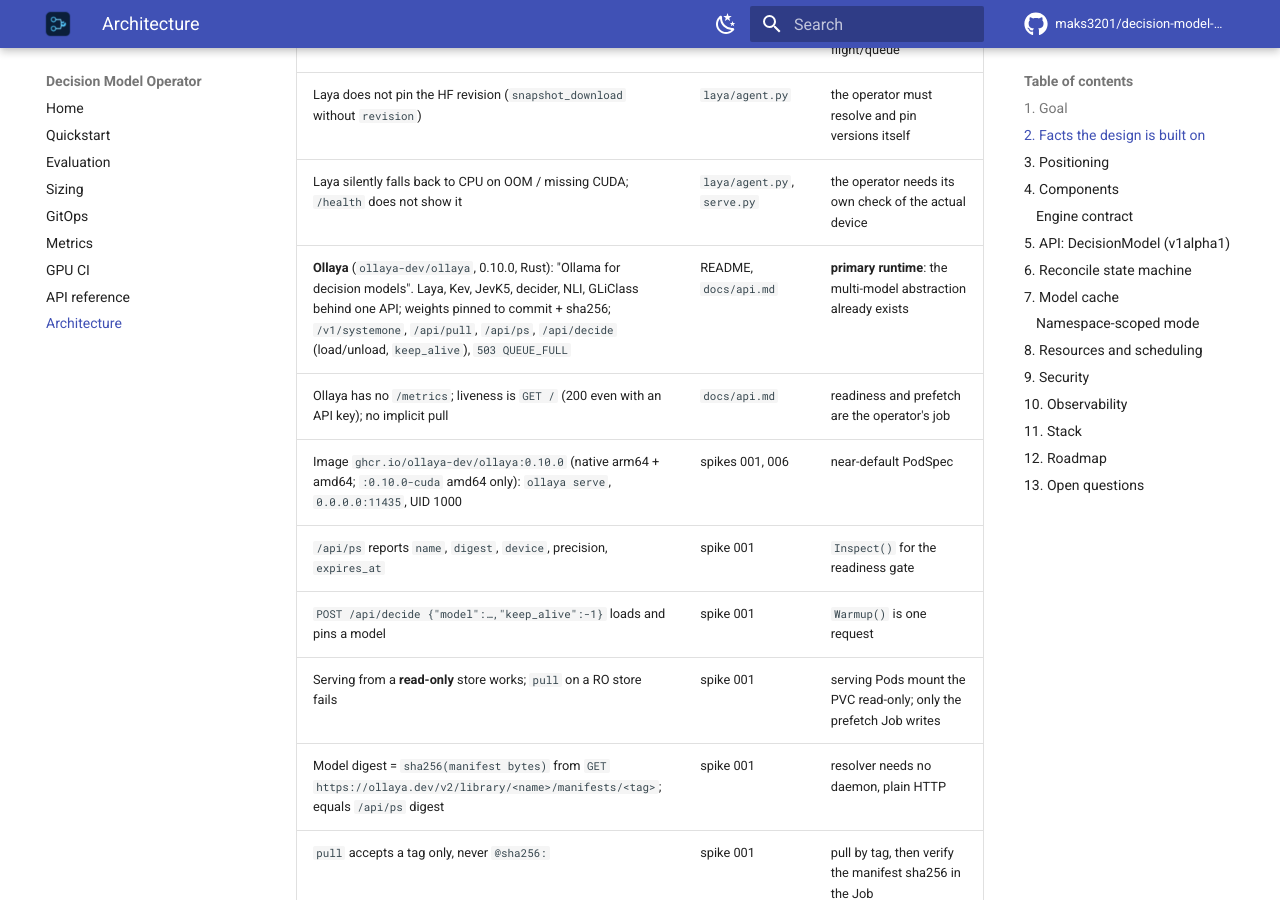
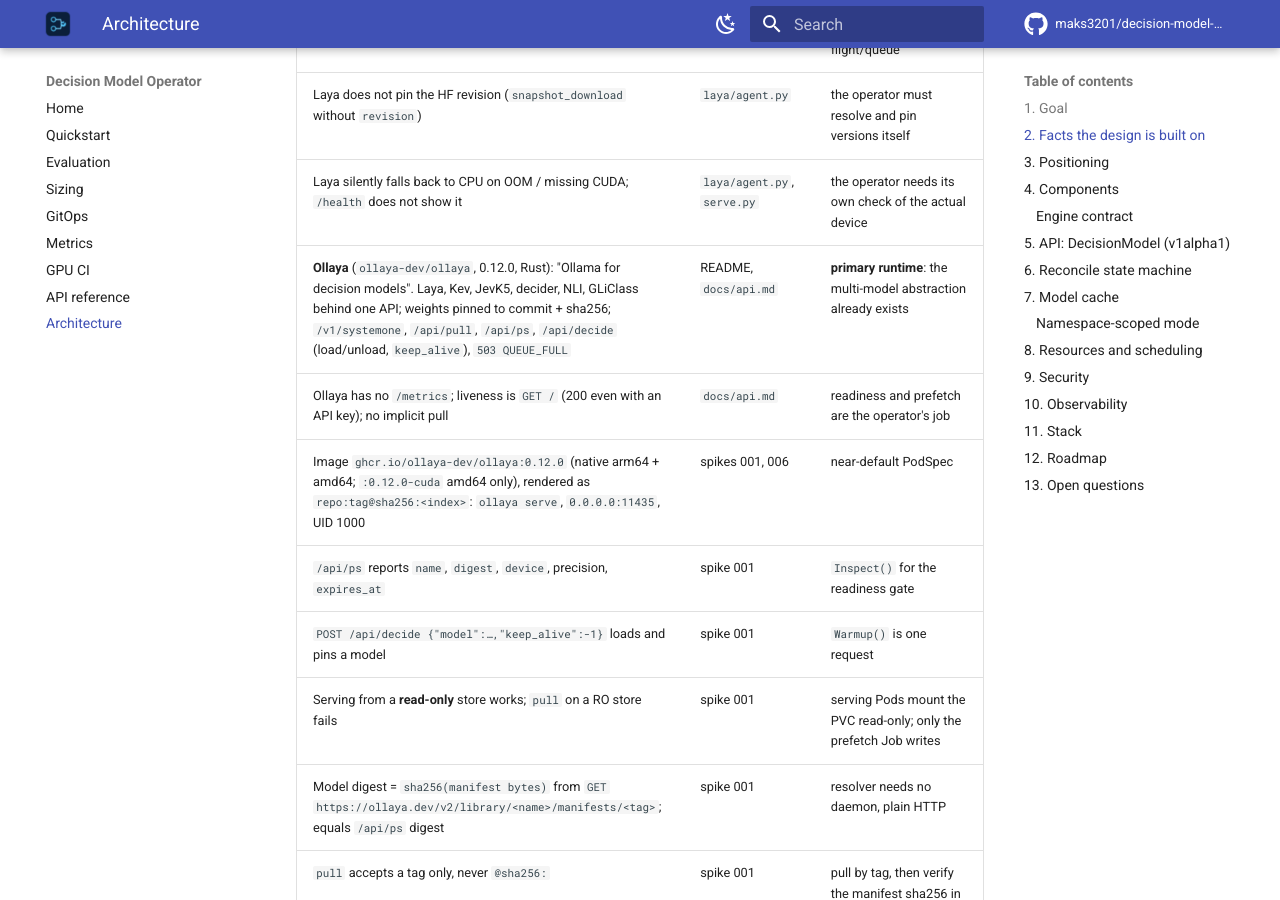
Before and after one commit to maks3201/decision-model-operator, an MkDocs documentation site: the page built from docs/ARCHITECTURE.md, in a window 1280 px wide and 900 px high, scrolled down 972 px. Built offline with MkDocs 1.6.1 and Material for MkDocs 9.7.7, drawn with Linux system fonts in a browser that asks for light colours; comment, search, counter and statistics services are not loaded; some of the changed text lies outside the part shown.

Commit message:
docs: Ollaya 0.12.0 default, digest-pinned runtime images and the unpinned-image flag (#79)
The compatibility table, quickstart flags and reasons, and the
architecture facts still described 0.10.0 as the default and did not
mention --allow-unpinned-runtime-images or UnpinnedRuntimeImage.

```diff
--- a/docs/ARCHITECTURE.md
+++ b/docs/ARCHITECTURE.md
@@ -37,9 +37,9 @@ Verified against code, docs and local runs on 2026-09-27 (details in `docs/spike
 | `laya-serve`: FastAPI, `/v1/systemone`, `/health`; one inference at a time per Pod | `laya/serve.py` | concurrency 1 → scale out; autoscale on in-flight/queue |
 | Laya does not pin the HF revision (`snapshot_download` without `revision`) | `laya/agent.py` | the operator must resolve and pin versions itself |
 | Laya silently falls back to CPU on OOM / missing CUDA; `/health` does not show it | `laya/agent.py`, `serve.py` | the operator needs its own check of the actual device |
-| **Ollaya** (`ollaya-dev/ollaya`, 0.10.0, Rust): "Ollama for decision models". Laya, Kev, JevK5, decider, NLI, GLiClass behind one API; weights pinned to commit + sha256; `/v1/systemone`, `/api/pull`, `/api/ps`, `/api/decide` (load/unload, `keep_alive`), `503 QUEUE_FULL` | README, `docs/api.md` | **primary runtime**: the multi-model abstraction already exists |
+| **Ollaya** (`ollaya-dev/ollaya`, 0.12.0, Rust): "Ollama for decision models". Laya, Kev, JevK5, decider, NLI, GLiClass behind one API; weights pinned to commit + sha256; `/v1/systemone`, `/api/pull`, `/api/ps`, `/api/decide` (load/unload, `keep_alive`), `503 QUEUE_FULL` | README, `docs/api.md` | **primary runtime**: the multi-model abstraction already exists |
 | Ollaya has no `/metrics`; liveness is `GET /` (200 even with an API key); no implicit pull | `docs/api.md` | readiness and prefetch are the operator's job |
-| Image `ghcr.io/ollaya-dev/ollaya:0.10.0` (native arm64 + amd64; `:0.10.0-cuda` amd64 only): `ollaya serve`, `0.0.0.0:11435`, UID 1000 | spikes 001, 006 | near-default PodSpec |
+| Image `ghcr.io/ollaya-dev/ollaya:0.12.0` (native arm64 + amd64; `:0.12.0-cuda` amd64 only), rendered as `repo:tag@sha256:<index>`: `ollaya serve`, `0.0.0.0:11435`, UID 1000 | spikes 001, 006 | near-default PodSpec |
 | `/api/ps` reports `name`, `digest`, `device`, precision, `expires_at` | spike 001 | `Inspect()` for the readiness gate |
 | `POST /api/decide {"model":…,"keep_alive":-1}` loads and pins a model | spike 001 | `Warmup()` is one request |
 | Serving from a **read-only** store works; `pull` on a RO store fails | spike 001 | serving Pods mount the PVC read-only; only the prefetch Job writes |
@@ -246,8 +246,8 @@ cluster-scoped and is installed by a cluster admin.
 
 ## 8. Resources and scheduling
 
-- `device: cuda` → `nvidia.com/gpu: 1`, `OLLAYA_DEVICE=cuda`, `:0.10.0-cuda` image. GPU behaviour verified on EKS
-  (g4dn.xlarge, T4, Bottlerocket, 0.7.3-cuda; not yet re-verified on 0.10.0-cuda): `/api/ps` reports `cuda:0`, which the gate treats as class `cuda`
+- `device: cuda` → `nvidia.com/gpu: 1`, `OLLAYA_DEVICE=cuda`, `:0.12.0-cuda` image. GPU behaviour verified on EKS
+  (g4dn.xlarge, T4, Bottlerocket, 0.7.3-cuda; not yet re-verified on 0.12.0-cuda): `/api/ps` reports `cuda:0`, which the gate treats as class `cuda`
   (only the exact `cuda:<n>` form; anything else fails the gate). A blue-green rollout needs a
   second GPU for the candidate. Models are small (hundreds of MB to a few GB); recommend GPU
   time-slicing / MIG in the docs, the operator does not automate it.
```
Also changed, not shown: README.md (+2 -2 lines), docs/quickstart.md (+3 -1 lines).
